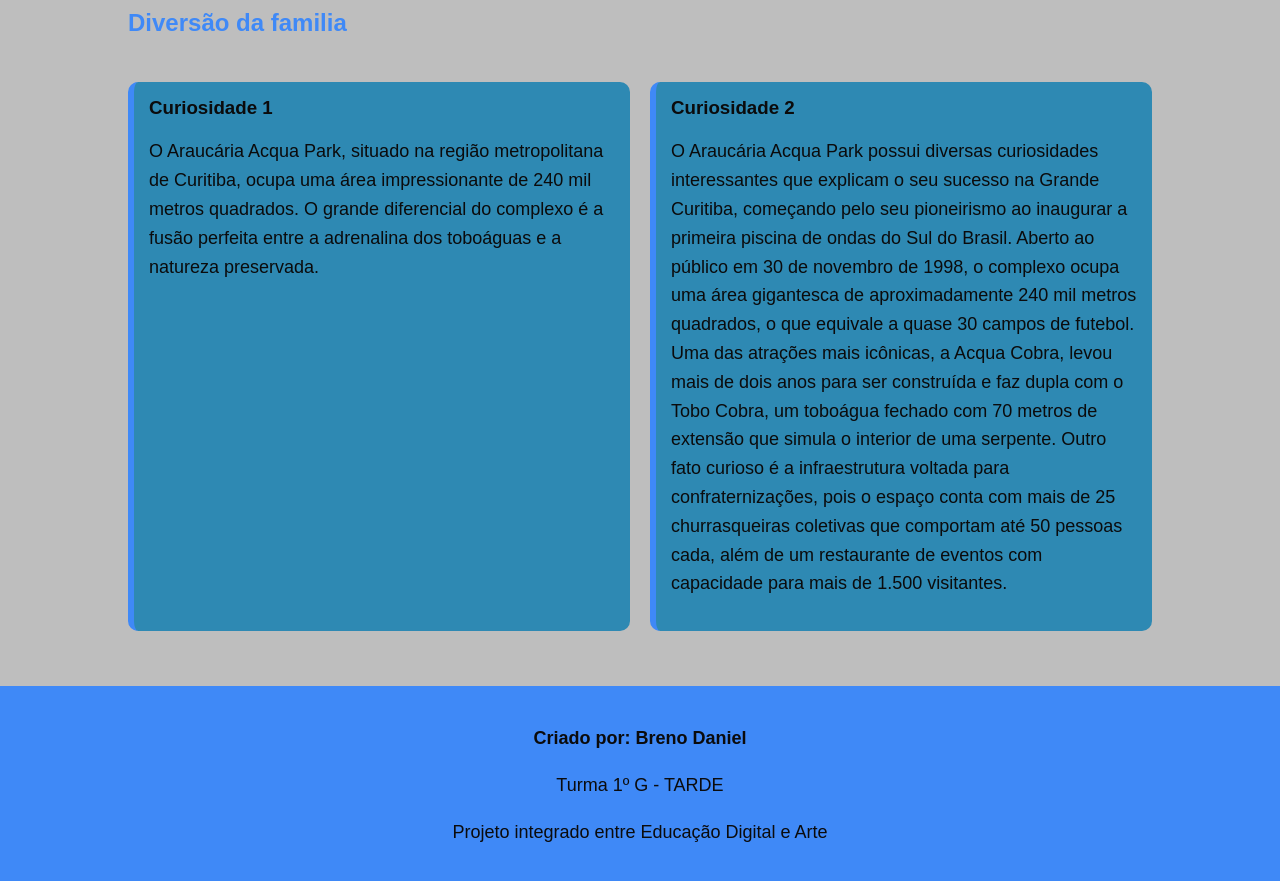
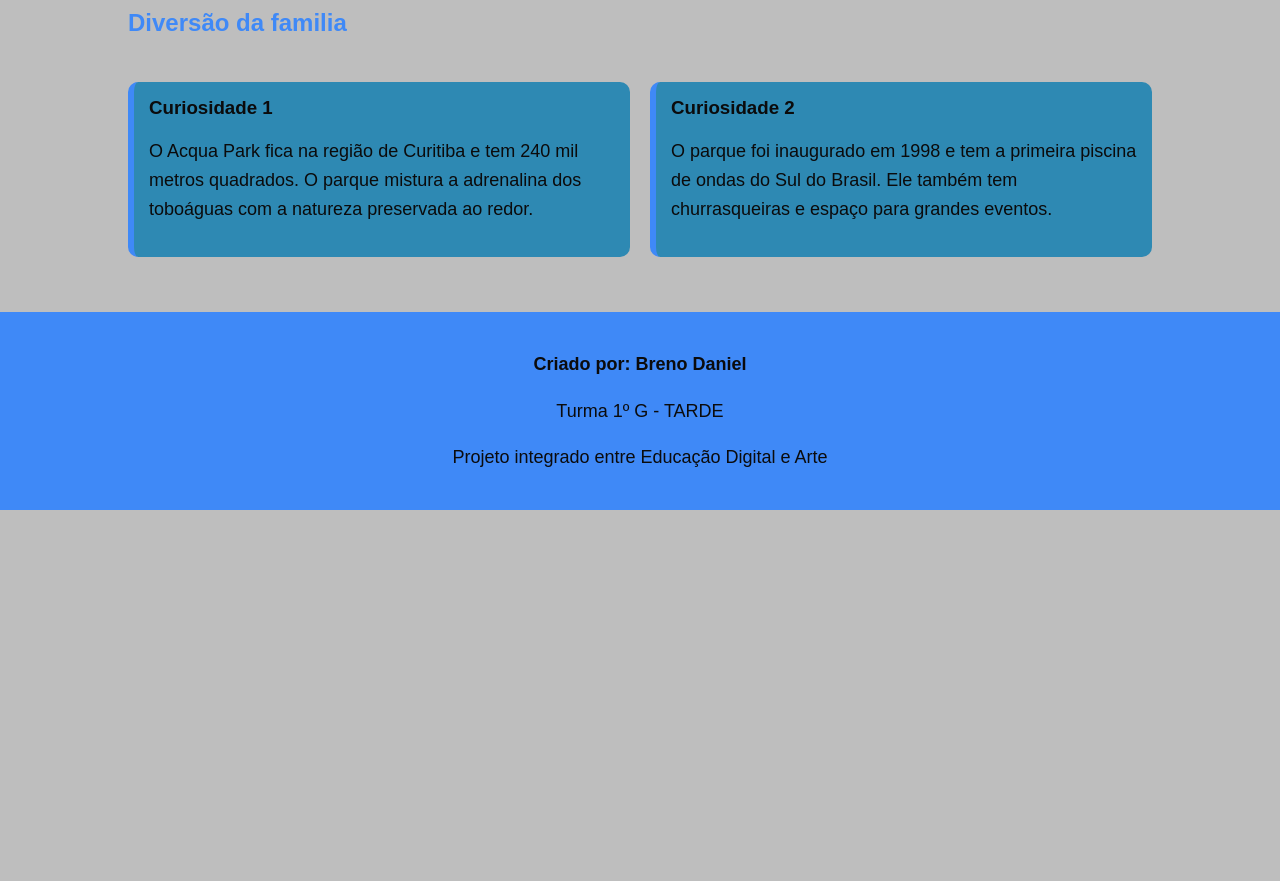
Before and after one commit to brenonunesoliveira-ops/tarefa.ed.digital, a plain HTML site: page index.html in a window 1280 px wide. Shown: the part 3600-4481 px from the top of the page. After the commit the page ends 4110 px from the top, so only its background shows below. Drawn offline with Linux system fonts and the light colour scheme.

Commit message:
Refactor curiosity descriptions in index.html
Updated descriptions for Curiosidade 1 and Curiosidade 2 to be more concise.

```diff
--- a/index.html
+++ b/index.html
@@ -120,33 +120,16 @@
                 <div class="card">
                     <h3>Curiosidade 1</h3>
                     <p>
-                        O Araucária Acqua Park, situado na região metropolitana de Curitiba,
-                        ocupa uma área impressionante de 240 mil metros quadrados. O grande diferencial do
-                        complexo é a fusão perfeita entre a adrenalina dos toboáguas e a natureza preservada.
+                        O Acqua Park fica na região de Curitiba e tem 240 mil metros quadrados. O parque mistura a adrenalina dos toboáguas com a natureza preservada ao redor.
                     </p>
                 </div>
                 <div class="card">
                     <h3>Curiosidade 2</h3>
                     <p>
-                        O Araucária Acqua Park possui diversas curiosidades interessantes que explicam o
-                        seu sucesso na Grande Curitiba, começando pelo seu pioneirismo
-                        ao inaugurar a primeira piscina de ondas do Sul do Brasil. Aberto ao público em 30 de novembro
-                        de 1998,
-                        o complexo ocupa uma área gigantesca de aproximadamente
-                        240 mil metros quadrados, o que equivale a quase 30 campos de futebol. Uma das atrações mais
-                        icônicas, a
-                        Acqua Cobra, levou mais de dois anos para ser
-                        construída e faz dupla com o Tobo Cobra, um toboágua fechado com 70 metros de extensão que
-                        simula o
-                        interior de uma serpente. Outro fato curioso é a
-                        infraestrutura voltada para confraternizações, pois o espaço conta com mais de 25 churrasqueiras
-                        coletivas que comportam até 50 pessoas cada, além de um
-                        restaurante de eventos com capacidade para mais de 1.500 visitantes.
+                        O parque foi inaugurado em 1998 e tem a primeira piscina de ondas do Sul do Brasil. Ele também tem churrasqueiras e espaço para grandes eventos.
                     </p>
-
                 </div>
             </div>
-
         </section>
     </main>
     <footer>
```
